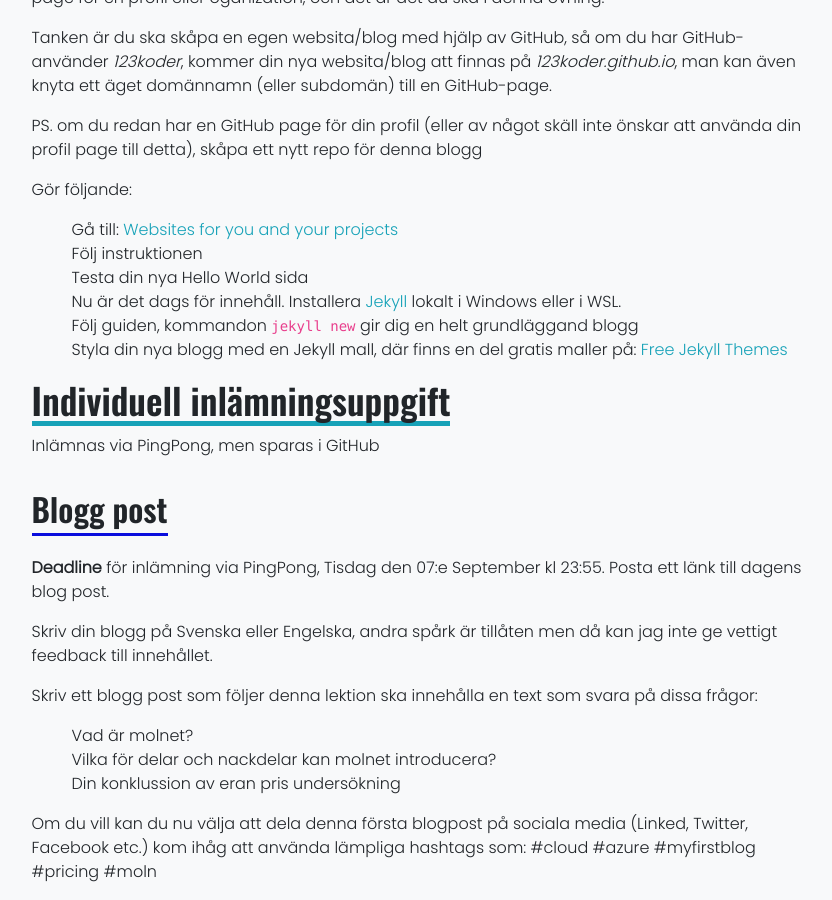
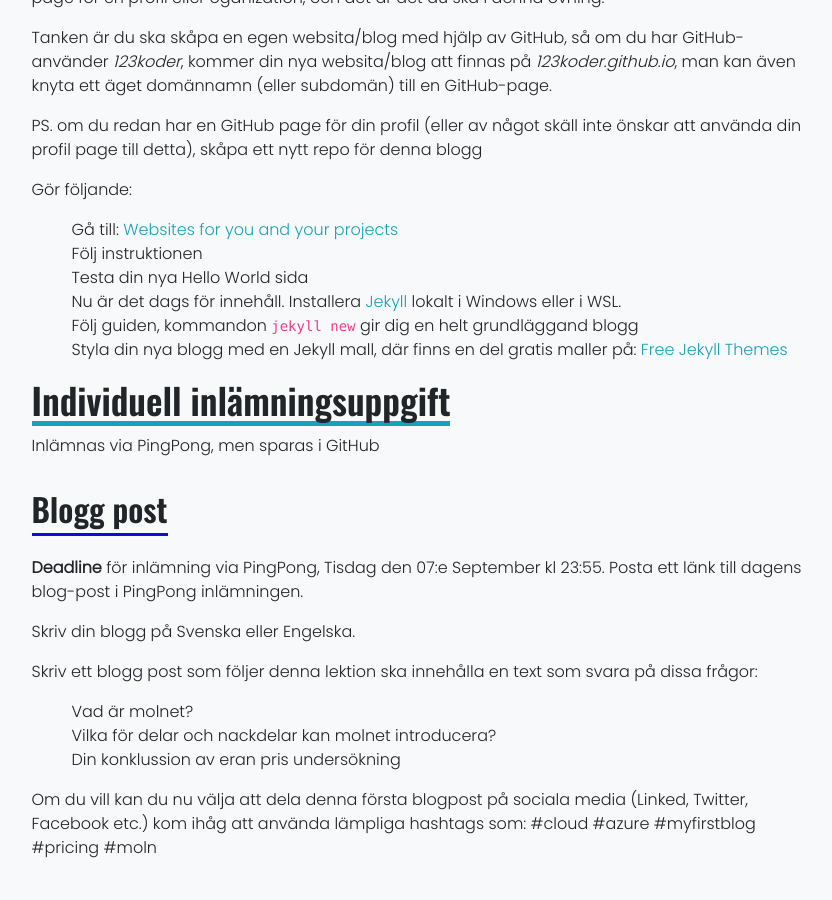
Before and after one commit to PGBSNH20/PGBSNH20-molnapplikationer, a Jekyll site: the page built from lectures/01-introduction.md, in a window 1280 px wide and 900 px high, scrolled down 3874 px. Shown: the whole window, without its empty margins (220-1052 px from the left). Built offline with Jekyll 4.4.1, drawn with Linux system fonts in a browser that asks for light colours; nearby versions of some CDN libraries; after the commit the page ends 4750 px from its top, so only the background shows below that.

Commit message:
updates assignment

```diff
--- a/lectures/01-introduction.md
+++ b/lectures/01-introduction.md
@@ -69,9 +69,9 @@ Inlämnas via PingPong, men sparas i GitHub
 
 ## Blogg post
 
-**Deadline** för inlämning via PingPong, Tisdag den 07:e September kl 23:55. Posta ett länk till dagens blog post.
+**Deadline** för inlämning via PingPong, Tisdag den 07:e September kl 23:55. Posta ett länk till dagens blog-post i PingPong inlämningen.
 
-Skriv din blogg på Svenska eller Engelska, andra spårk är tillåten men då kan jag inte ge vettigt feedback till innehållet.
+Skriv din blogg på Svenska eller Engelska.
 
 Skriv ett blogg post som följer denna lektion ska innehålla en text som svara på dissa frågor:
 * Vad är molnet?
```
